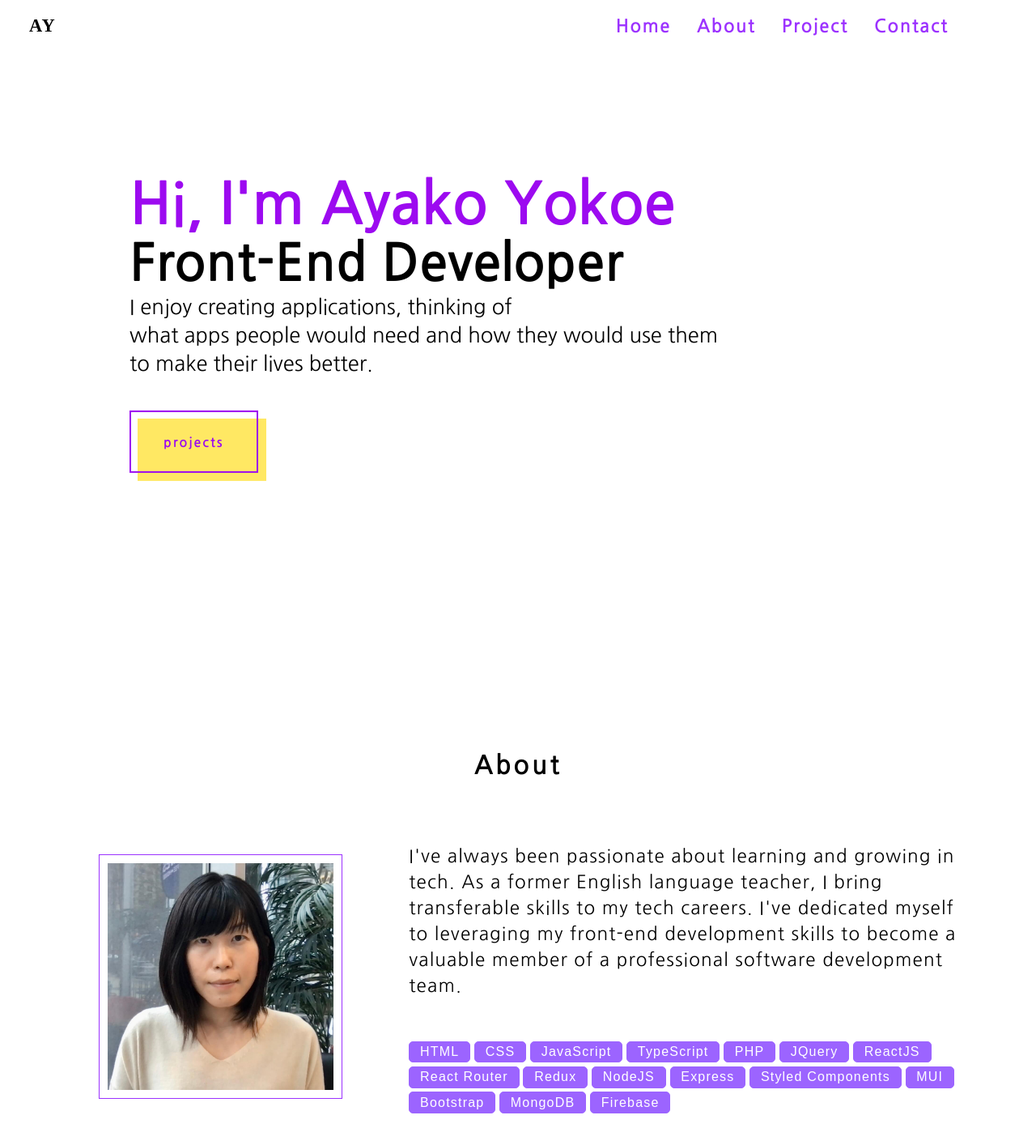
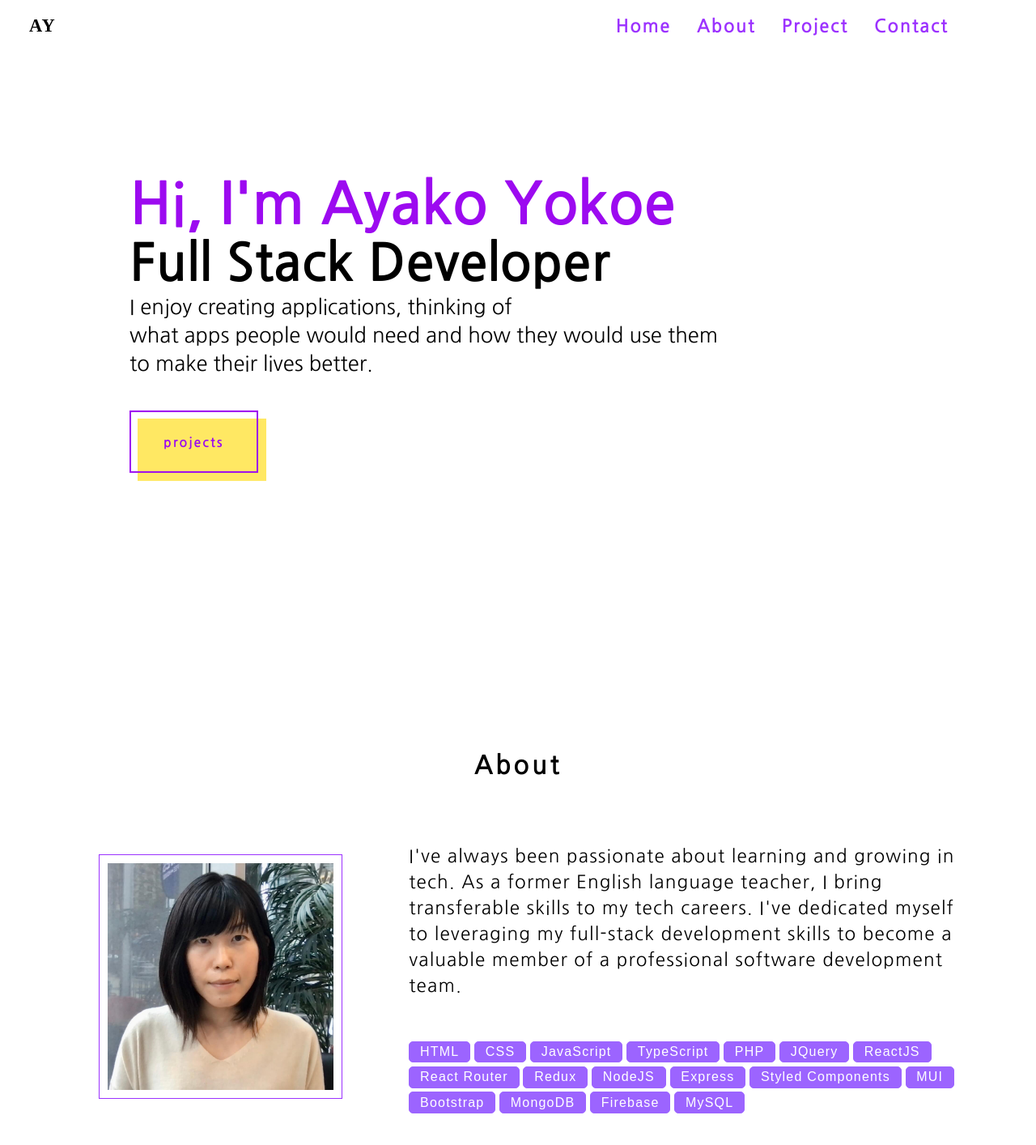
Before and after one commit to Ayako-Yokoe/Portfolio, a React (Create React App) app: page / in a window 1280 px wide. Shown: the top 1414 px of the page at 81% size. Built offline with nearby package versions, Linux system fonts and the light colour scheme; no server answers; a web font is replaced by a local one.

Commit message:
Change title and add tech

```diff
--- a/src/components/About.jsx
+++ b/src/components/About.jsx
@@ -36,7 +36,7 @@ const About = () => {
                   I've always been passionate about learning and growing in tech.
                   As a former English language teacher, I bring transferable skills
                   to my tech careers.
-                  I've dedicated myself to leveraging my front-end development skills
+                  I've dedicated myself to leveraging my full-stack development skills
                   to become a valuable member of a professional software development team.
                 </AboutMe>
                 <TechList>
@@ -56,6 +56,7 @@ const About = () => {
                   <Tech>Bootstrap</Tech>
                   <Tech>MongoDB</Tech>
                   <Tech>Firebase</Tech>
+                  <Tech>MySQL</Tech>
                 </TechList>
               </Right>
           </Wrapper>
--- a/src/components/Header.jsx
+++ b/src/components/Header.jsx
@@ -23,7 +23,7 @@ const Header = () => {
       <Container id='home'>
         <Wrapper>
             <Name>Hi, I'm Ayako Yokoe</Name>
-            <Title>Front-End Developer</Title>
+            <Title>Full Stack Developer</Title>
             <Paragraph>
                 I enjoy creating applications, thinking of <br/>
                 what apps people would need and how they would use them<br/>
```
